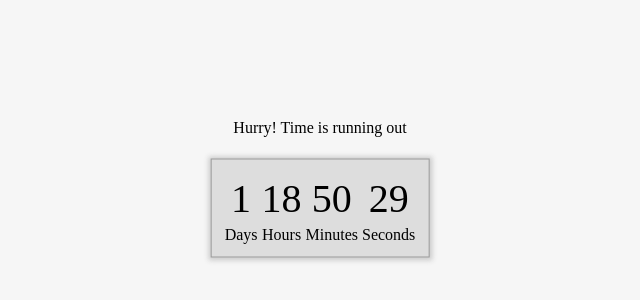
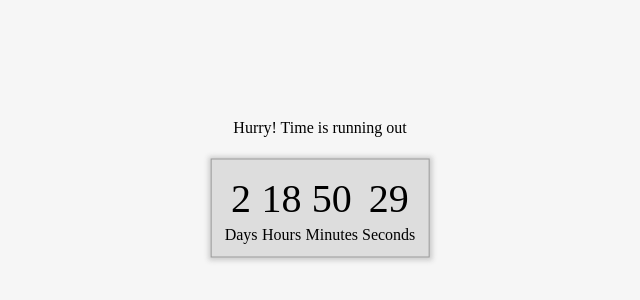
Before and after one commit to sk123411/cc, a plain HTML site: page index.html in a window 1280 px wide. Shown: the part 192-492 px from the top of the page, 320-960 px from the left. Drawn offline with Linux system fonts and the light colour scheme.

Commit message:
Update index.html

```diff
--- a/index.html
+++ b/index.html
@@ -70,7 +70,7 @@
 
 			function countdown(){
 				var now = new Date();
-				var eventDate = new Date("February 14, 2019 13:00:00");
+				var eventDate = new Date("February 15, 2019 13:00:00");
 
 				var currentTiime = now.getTime();
 				var eventTime = eventDate.getTime();
```
